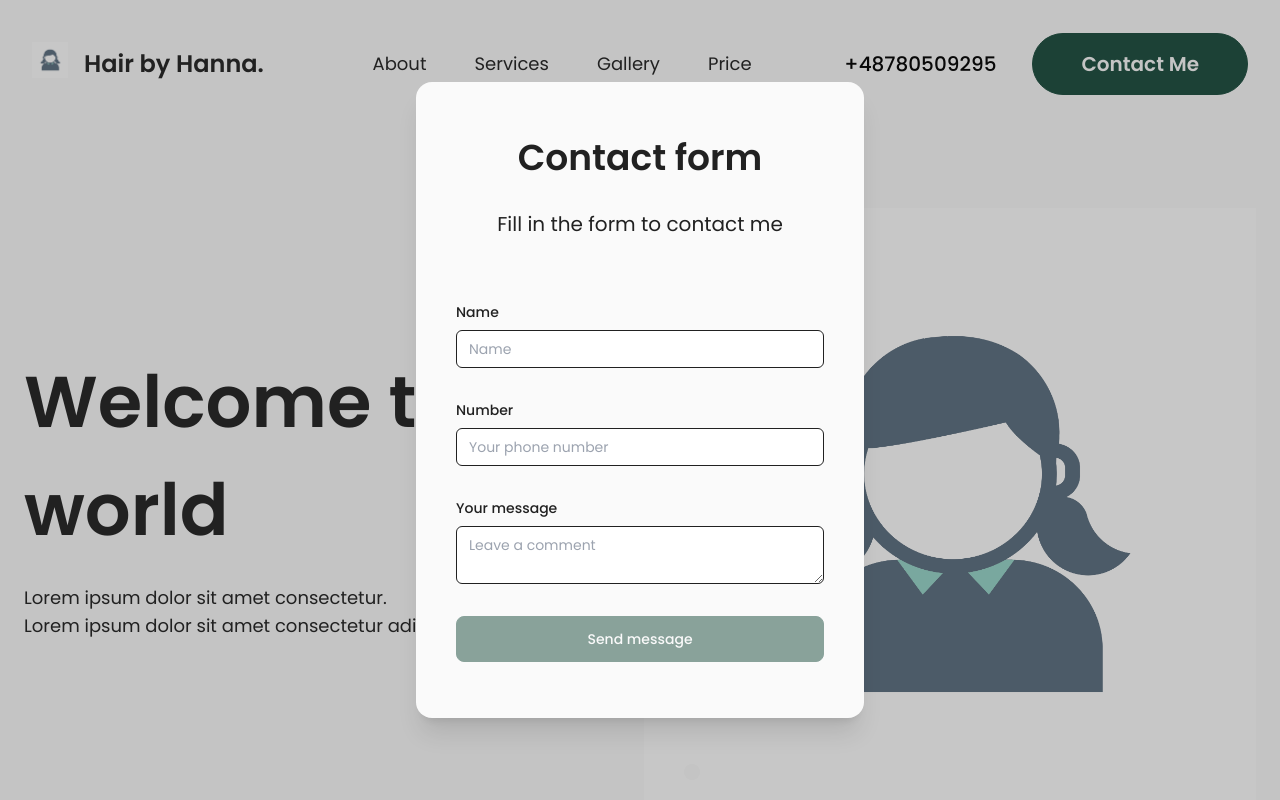
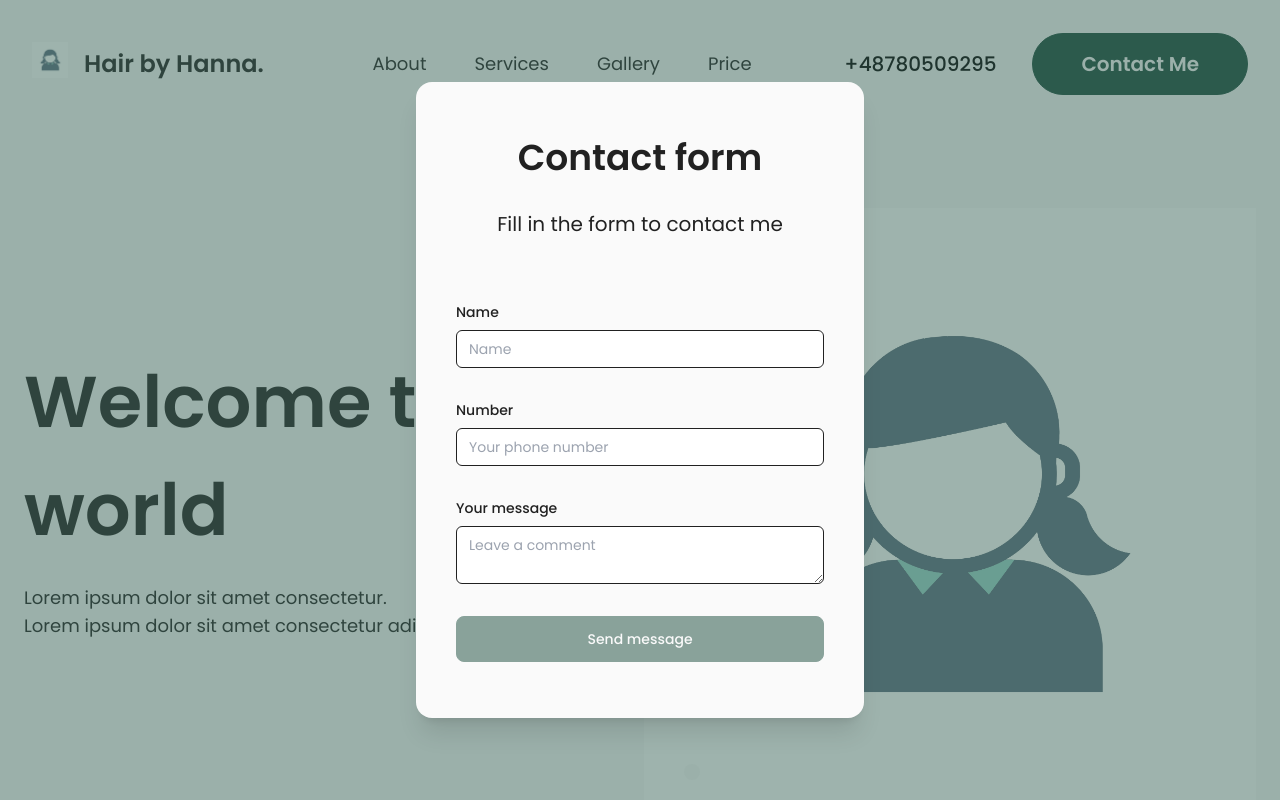
Before and after one commit to ValeriiMatviienko/hair, a Next.js app: page / in a window 1280 px wide. Both pictures are taken after a click on the button "Contact Me". Shown: the top 800 px of the page. Built offline with nearby package versions, Linux system fonts and the light colour scheme.

Commit message:
added dynamic imports

```diff
--- a/app/components/Navbar/ContactForm.tsx
+++ b/app/components/Navbar/ContactForm.tsx
@@ -47,7 +47,7 @@ const ContactForm = ({ isOpen, setIsOpen }: ContactFormProps) => {
             leaveFrom="opacity-100"
             leaveTo="opacity-0"
           >
-            <div className="fixed inset-0 bg-black bg-opacity-25" />
+            <div className="fixed inset-0 bg-opacity-50 bg-softgreen" />
           </Transition.Child>
 
           <div className="fixed inset-0 overflow-y-auto">
--- a/app/page.tsx
+++ b/app/page.tsx
@@ -1,7 +1,8 @@
 import dynamic from "next/dynamic";
-import Navbar from "./components/Navbar";
-import Footer from "./components/Footer/Footer";
 
+const Navbar = dynamic(() => import("./components/Navbar"), {
+  ssr: false,
+});
 const HeroSection = dynamic(() => import("./components/HeroSection/index"), {
   ssr: false,
 });
@@ -12,6 +13,9 @@ const Price = dynamic(() => import("./components/Price/index"), {
   ssr: false,
 });
 const Gallery = dynamic(() => import("./components/Gallery/index"), {
+  ssr: false,
+});
+const Footer = dynamic(() => import("./components/Footer/Footer"), {
   ssr: false,
 });
 
```
